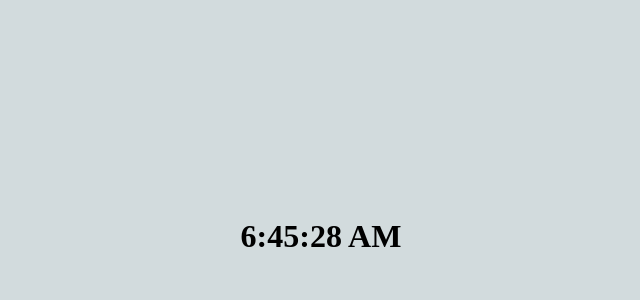
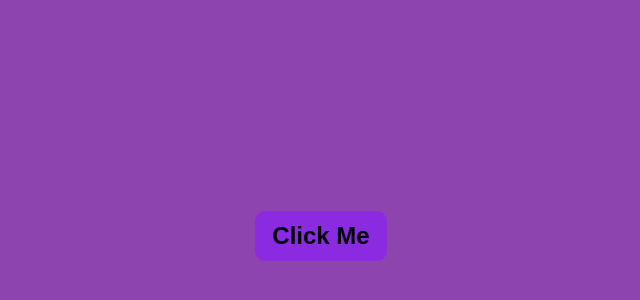
Before and after one commit to Tony-Stark-Jr/learning-reactjs-by-thapa-technical, a React (Create React App) app: page / in a window 1280 px wide. Shown: the part 164-464 px from the top of the page, without its empty margins (319-959 px from the left). Built offline with nearby package versions, Linux system fonts and the light colour scheme.

Commit message:
some change

```diff
--- a/src/App.js
+++ b/src/App.js
@@ -1,32 +1,33 @@
 import React, { useState } from 'react'
-import "./App.css"
+import './App.css'
 
+function App() {
 
+    const purple = '#8e44ad';
+    const yellow = 'yellow'
 
-export default function App() {
+    const iName = "Click Me"
 
+    const [bg, setBg] = useState(purple)
+    const [name, setName] = useState(iName);
 
-    let date = new Date();
-    let currentTime = date.toLocaleTimeString()
-
-
-    // eslint-disable-next-line
-    const [time, setTime] = useState(currentTime)
-
-    // eslint-disable-next-line
-    const getCurrentTime = () => {
+    const bgChange = () => {
+        setBg(yellow)
+        setName("Aeey 😠")
     }
 
-    setInterval(() => {
-        setTime(currentTime)
-       }, 1000);
+    const bgBack = () => {
+        setBg(purple)
+        setName(iName)
+    }
 
     return (
         <>
-            <div className='main'>
-                <h1>{currentTime}</h1>
-                {/* <button onClick={getCurrentTime}>Click Me</button> */}
+            <div className="main" style={{ backgroundColor: bg }}>
+                <button onClick={bgChange} onDoubleClick={bgBack}>{name}</button>
             </div>
         </>
     )
 }
+
+export default App
```
